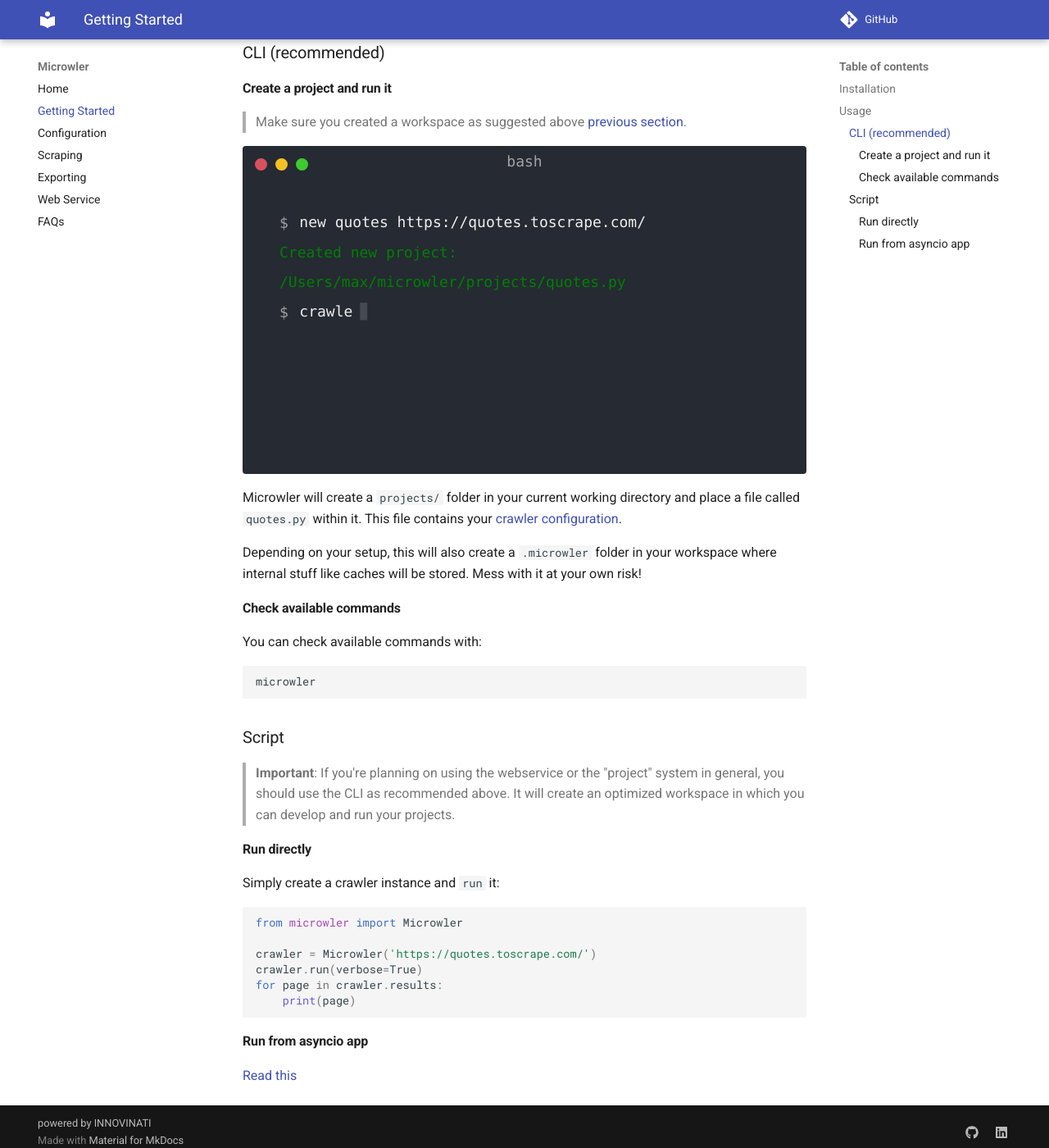
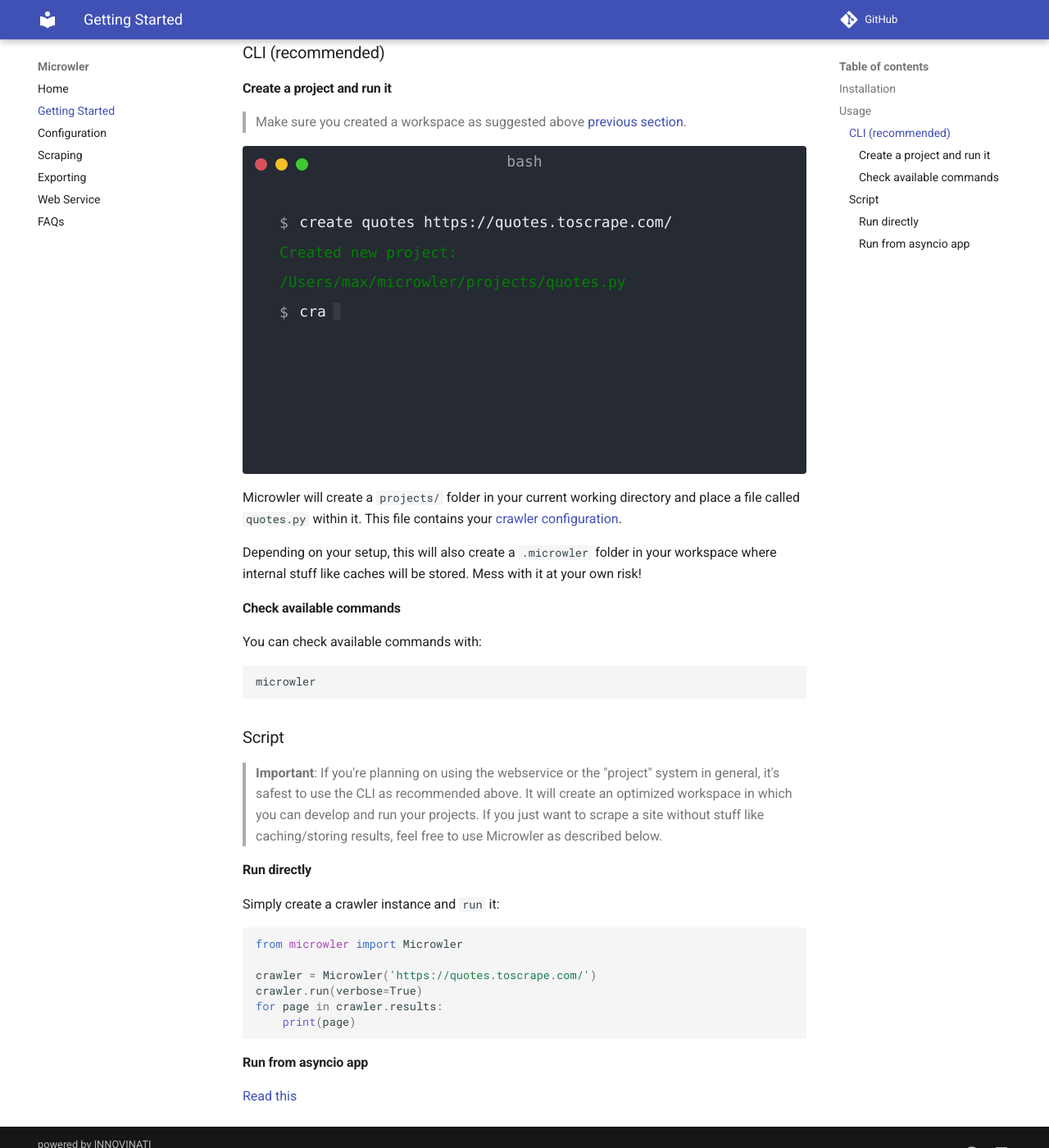
Before and after one commit to INNOVINATI/microwler, an MkDocs documentation site: the page built from docs/getting-started.md, in a window 1280 px wide and 1400 px high, scrolled down 603 px. Shown: the whole window at 82% size. Built offline with MkDocs 1.6.1 and Material for MkDocs 9.7.7, drawn with Linux system fonts in a browser that asks for light colours; comment, search, counter and statistics services are not loaded.

Commit message:
Update CLI docs

````diff
--- a/docs/getting-started.md
+++ b/docs/getting-started.md
@@ -16,7 +16,7 @@
 > Make sure you created a workspace as suggested above [previous section](#installation).
 
 <div id="termynal2" data-termynal>
-    <span data-ty="input">new quotes https://quotes.toscrape.com/</span>
+    <span data-ty="input">create quotes https://quotes.toscrape.com/</span>
     <span data-ty data-ty-delay="250" style="color: green">Created new project: /Users/max/microwler/projects/quotes.py</span>
     <span data-ty="input">crawler quotes run</span>
     <span data-ty data-ty-delay="50">[INFO] Starting engine ...</span>
@@ -38,8 +38,9 @@
 ```
 
 ### Script
-> **Important**: If you're planning on using the webservice or the "project" system in general, you should use the CLI
-as recommended above. It will create an optimized workspace in which you can develop and run your projects.
+> **Important**: If you're planning on using the webservice or the "project" system in general, it's safest to use the CLI
+> as recommended above. It will create an optimized workspace in which you can develop and run your projects. If you just
+> want to scrape a site without stuff like caching/storing results, feel free to use Microwler as described below.
 
 #### Run directly
 
````
Also changed, not shown: 1 other file.
